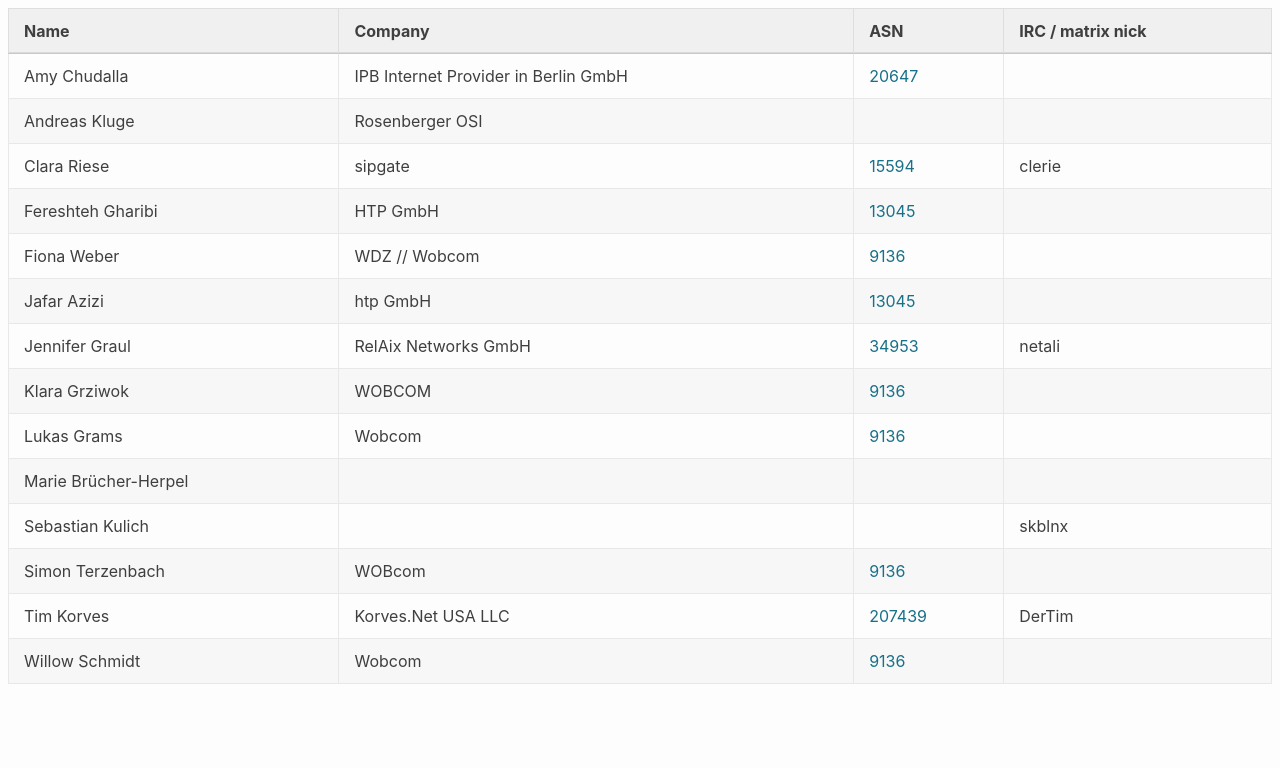
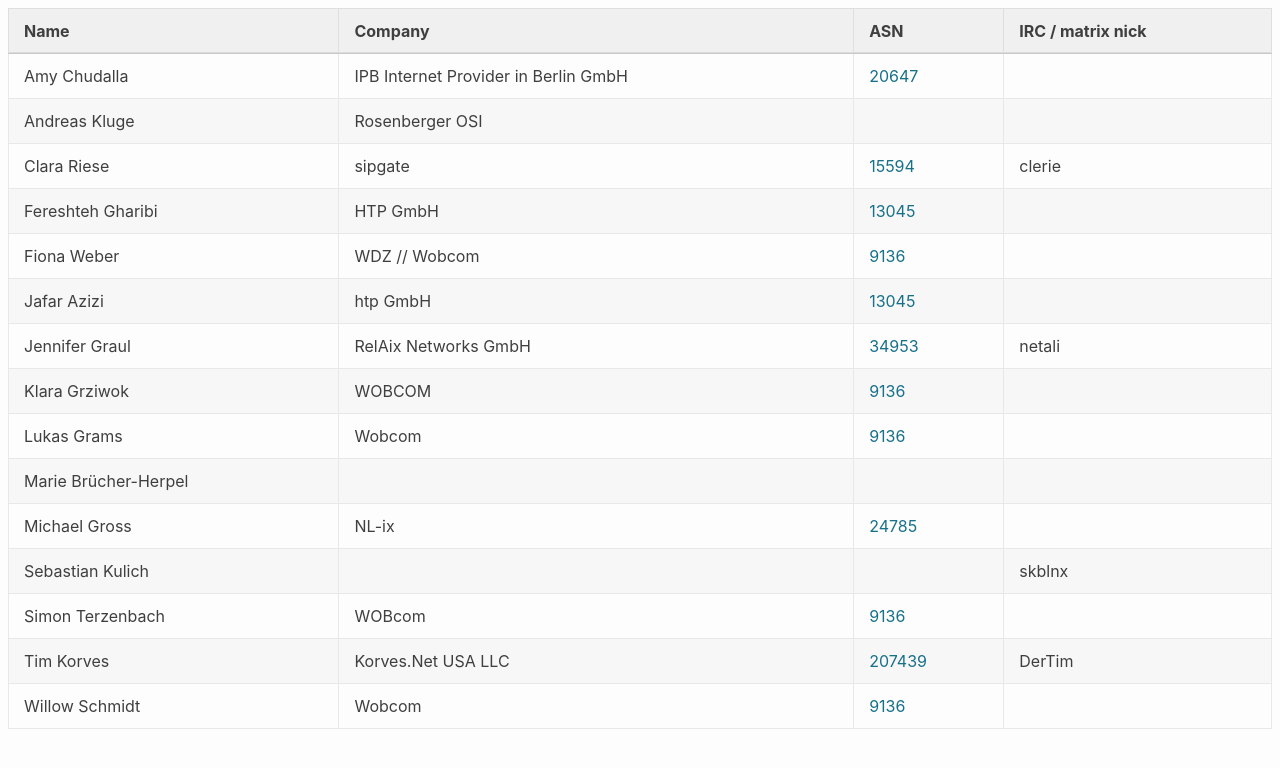
Before and after one commit to denog/pretix-attendeelist, a Jekyll site: the page built from denogmeetup25-04/index.markdown, in a window 1280 px wide. Shown: the top 768 px of the page. Built offline with Jekyll 4.4.1, drawn with Linux system fonts in a browser that asks for light colours.

Commit message:
Latest data: Fri Apr 11 10:48:18 UTC 2025

```diff
--- a/_data/attendees_denogmeetup25-04.json
+++ b/_data/attendees_denogmeetup25-04.json
@@ -60,6 +60,12 @@
     "asn": null
   },
   {
+    "name": "Michael Gross",
+    "company": "NL-ix",
+    "irc": null,
+    "asn": "24785"
+  },
+  {
     "name": "Sebastian Kulich",
     "company": null,
     "irc": "skblnx",
```
